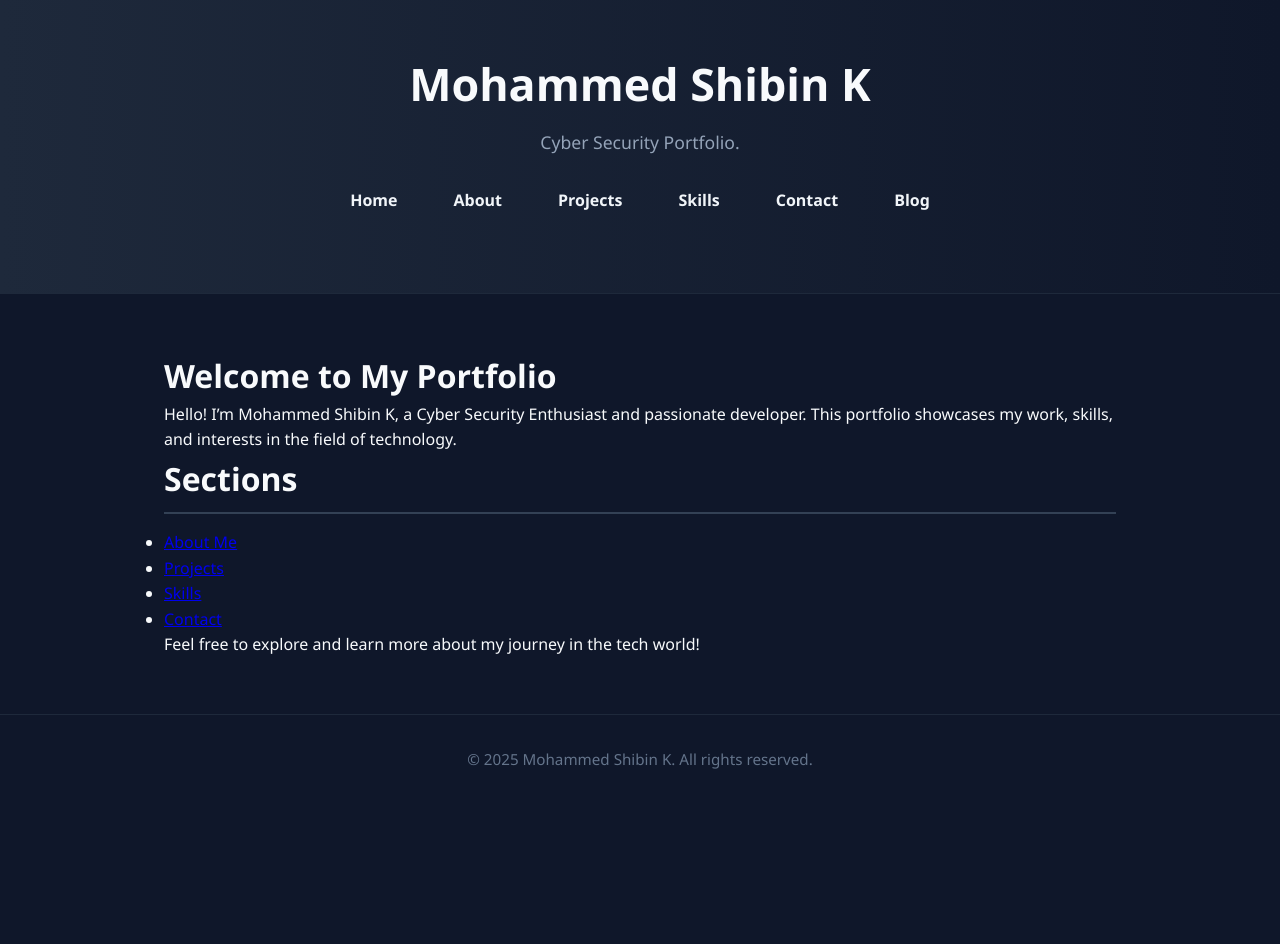
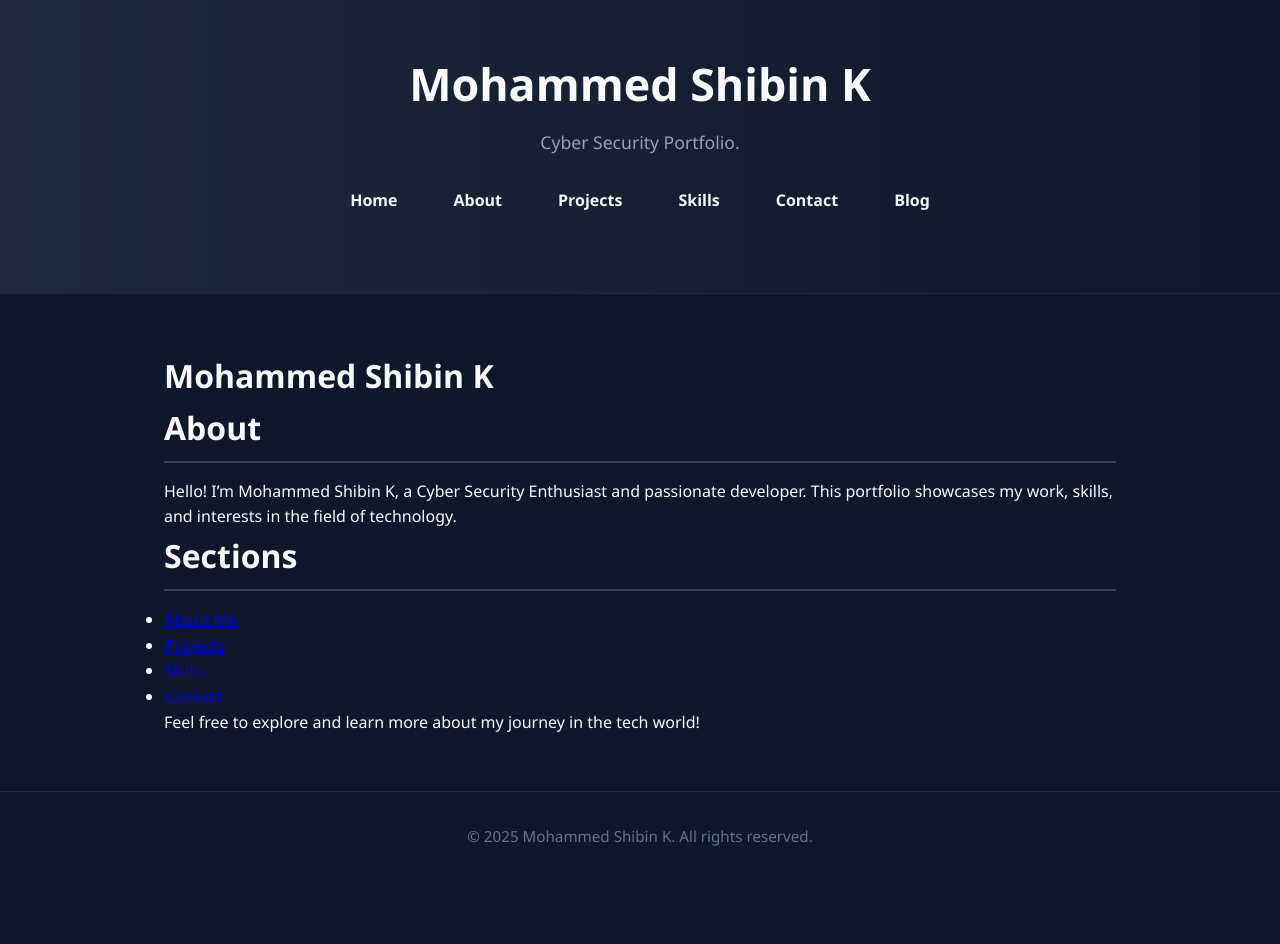
Before and after one commit to Shibzzz/mohdshibin, a Jekyll site: the page built from index.md, in a window 1280 px wide. Built offline with Jekyll 4.4.1, drawn with Linux system fonts in a browser that asks for light colours; some web fonts are replaced; our own code applies the rules of GitHub Pages for plain Markdown files; before the commit the page ends 900 px from its top, so only the background shows below that.

Commit message:
Update index.md

```diff
--- a/index.md
+++ b/index.md
@@ -1,5 +1,6 @@
-# Welcome to My Portfolio
+# Mohammed Shibin K
 
+## About
 Hello! I'm Mohammed Shibin K, a Cyber Security Enthusiast and passionate developer. This portfolio showcases my work, skills, and interests in the field of technology.
 
 ## Sections
```
